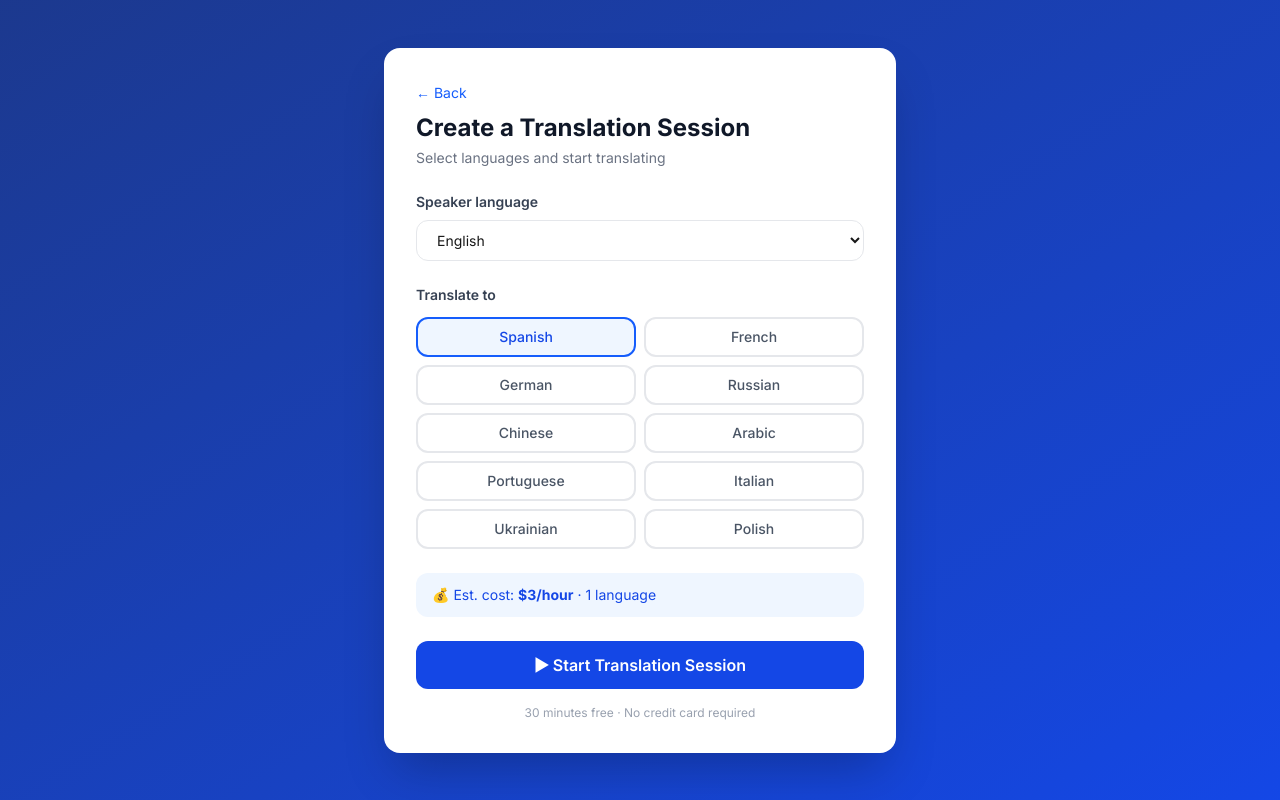
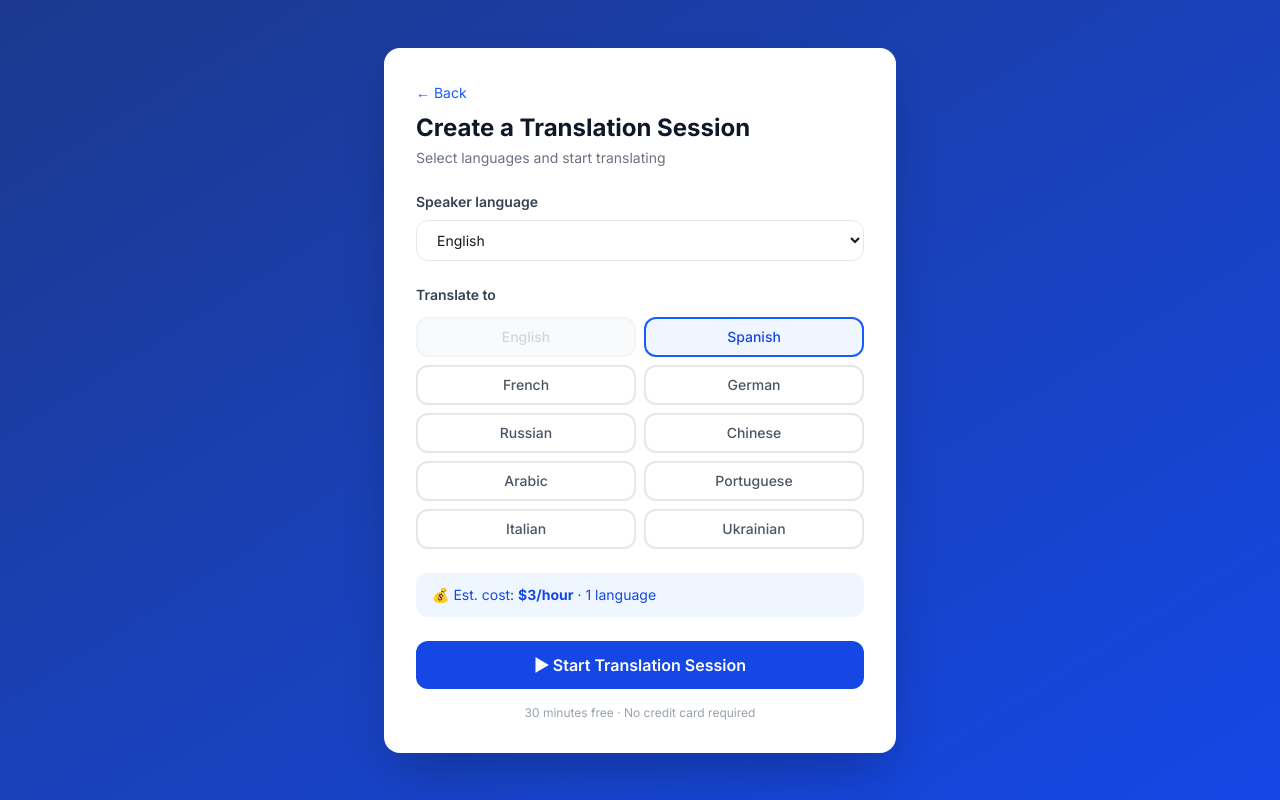
Before and after one commit to Fedor-K/translync, a Next.js app: page /dashboard in a window 1280 px wide. Built offline with nearby package versions, Linux system fonts and the light colour scheme.

Commit message:
fix: add English to target languages list in dashboard

```diff
--- a/src/app/dashboard/page.tsx
+++ b/src/app/dashboard/page.tsx
@@ -3,7 +3,7 @@ import { useState } from "react";
 import { LANGUAGE_NAMES } from "@/lib/translate";
 import { useRouter } from "next/navigation";
 
-const POPULAR_LANGS = ["es", "fr", "de", "ru", "zh", "ar", "pt", "it", "uk", "pl"];
+const POPULAR_LANGS = ["en", "es", "fr", "de", "ru", "zh", "ar", "pt", "it", "uk"];
 
 export default function Dashboard() {
   const router = useRouter();
```
